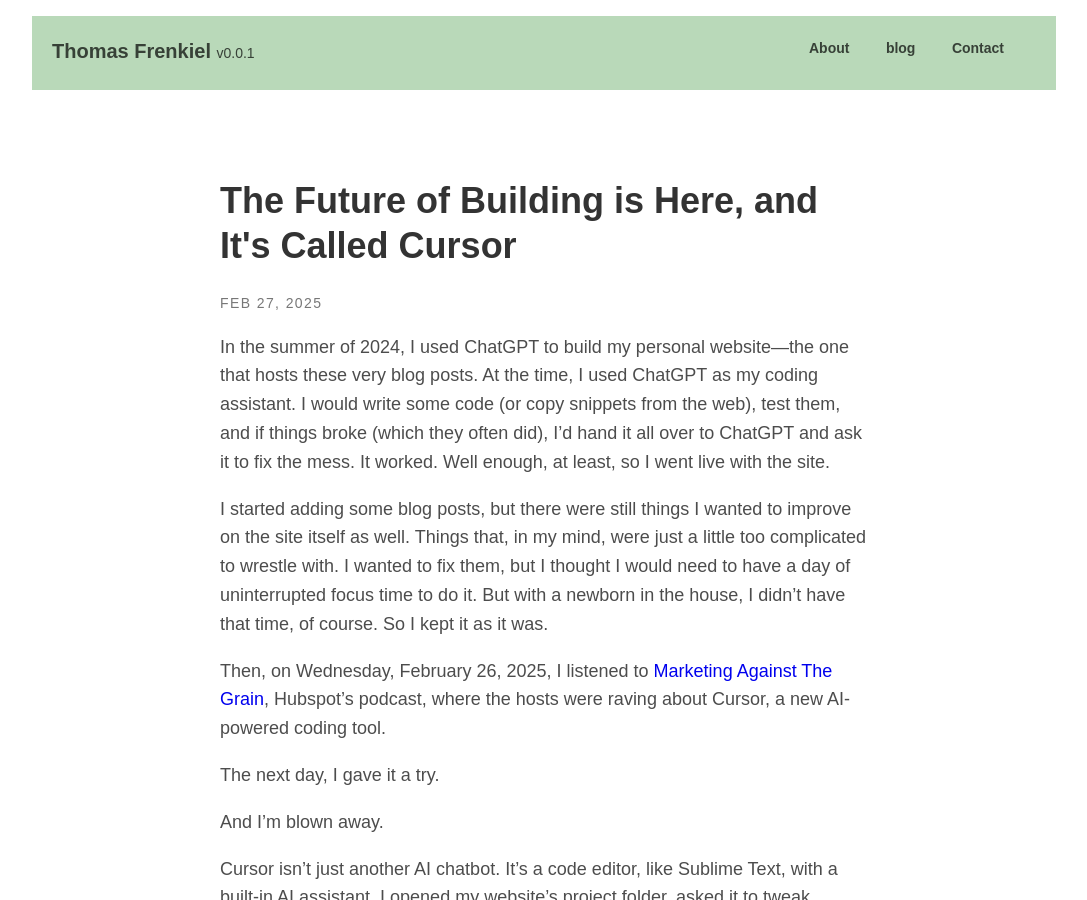
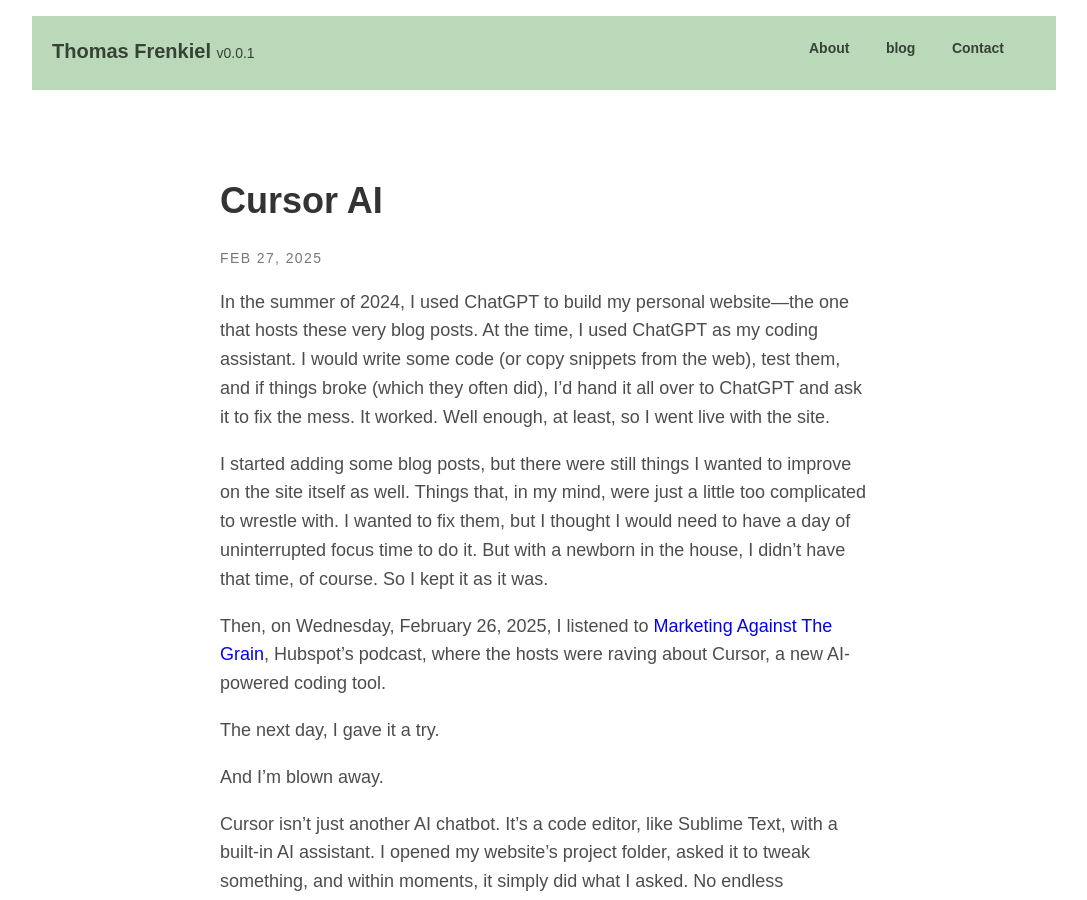
Before and after one commit to tfrenkiel040/website, a Jekyll site: the page built from _posts/2025-02-27-the-future-of-building.md, in a window 1280 px wide and 900 px high. Shown: the whole window, without its empty margins (96-1183 px from the left). Built offline with Jekyll 4.4.1, drawn with Linux system fonts in a browser that asks for light colours.

Commit message:
Update 2025-02-27-the-future-of-building.md

```diff
--- a/_posts/2025-02-27-the-future-of-building.md
+++ b/_posts/2025-02-27-the-future-of-building.md
@@ -1,6 +1,6 @@
 ---
 layout: post
-title: "The Future of Building is Here, and It's Called Cursor"
+title: "Cursor AI"
 date: 2025-02-27 10:00:00 +0200
 categories: technology
 ---
```
